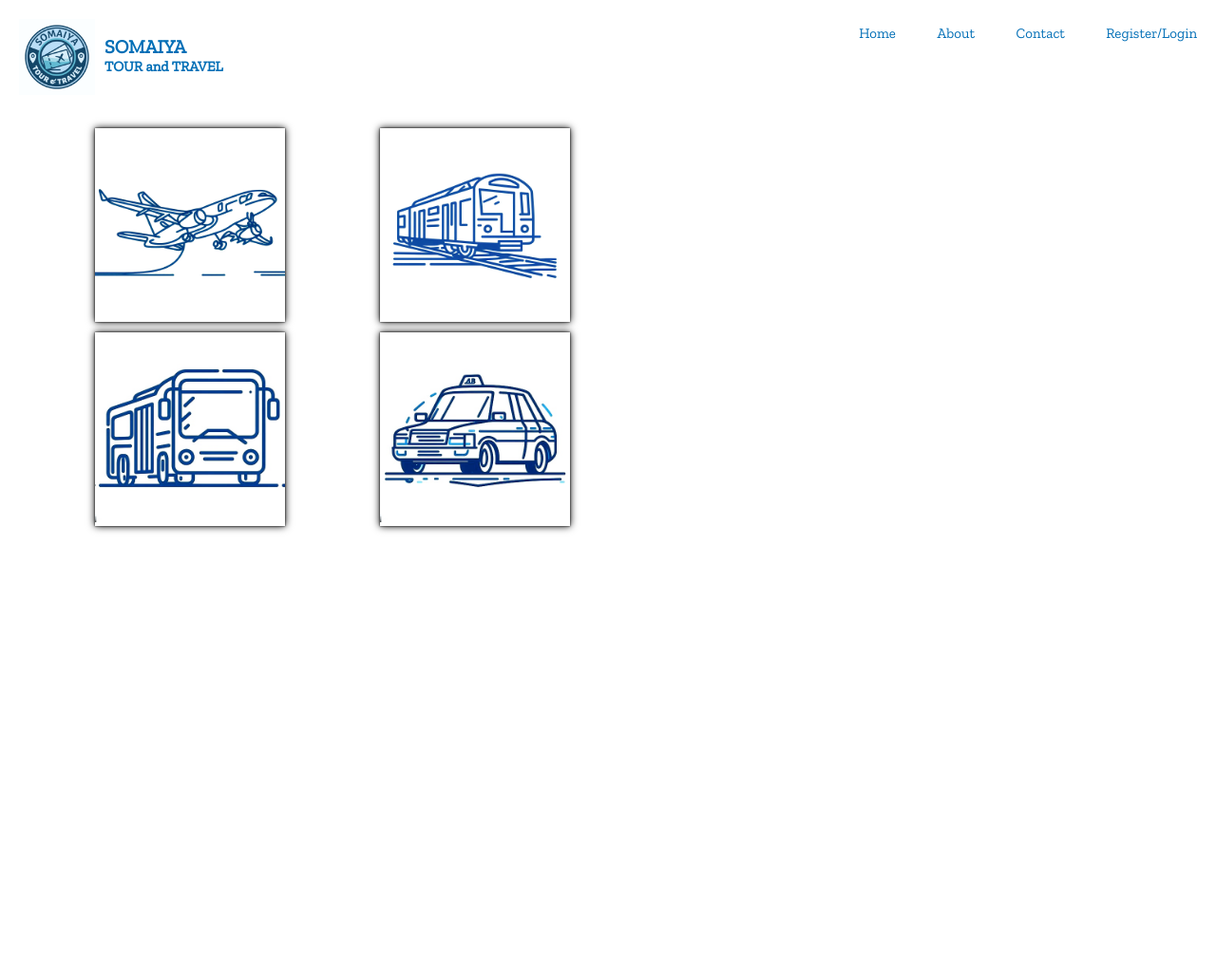
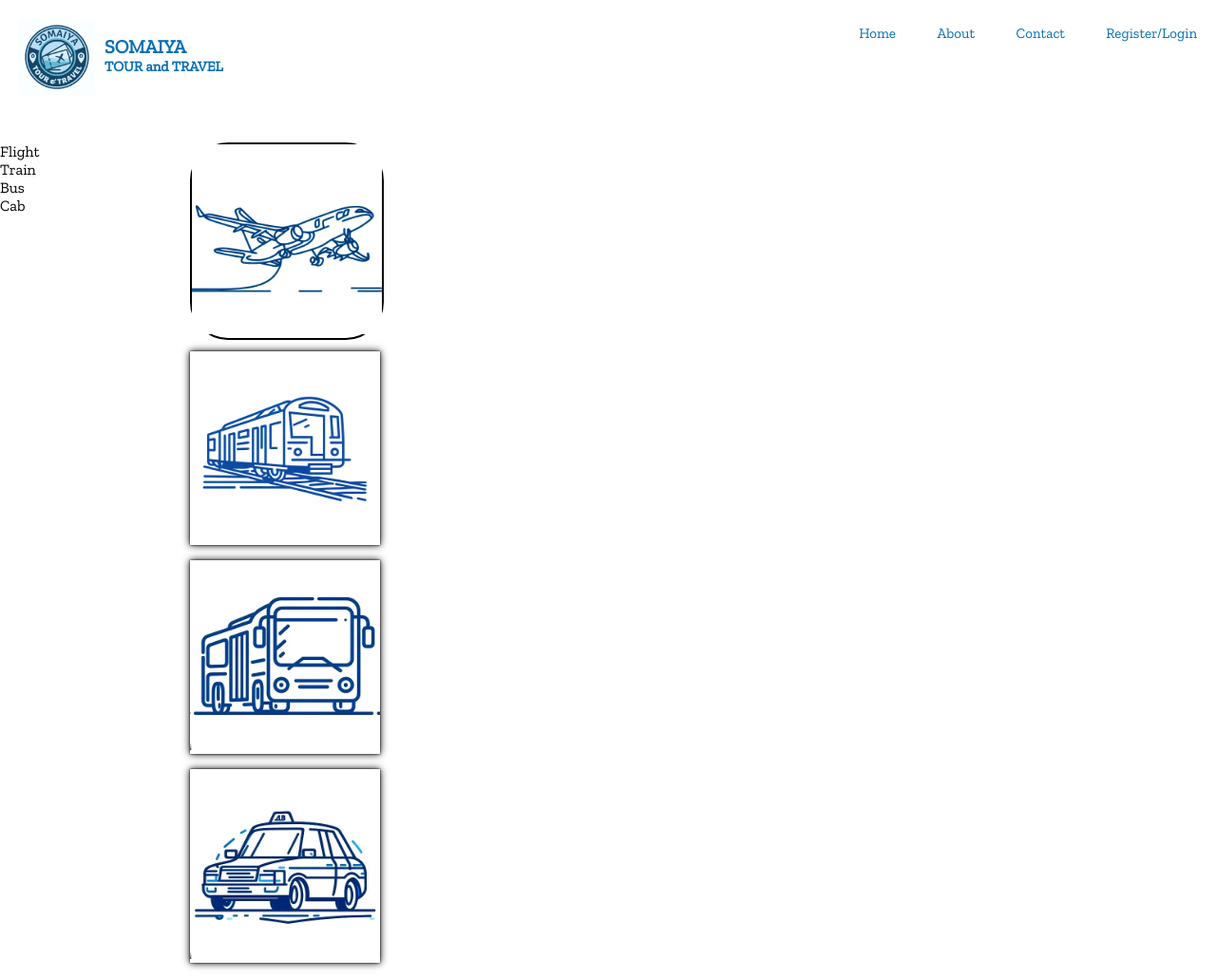
Before and after one commit to wtprojectttt/bookkaro, a PHP site: page /main.html in a window 1280 px wide. Shown: the whole page at 95% size. Before the commit the page ends 561 px from the top, so only its background shows below. Run offline with PHP 8.4, Linux system fonts and the light colour scheme.

Commit message:
yamete kudasai

```diff
--- a/main.css
+++ b/main.css
@@ -4,6 +4,11 @@
     font-family: 'Zilla Slab';
     margin: 0;
     padding: 0;
+}
+body{
+    /* background-color: rgb(91, 241, 247);     */
+    margin: 0;
+    padding: auto;
 }
 
 #tmain {
@@ -74,21 +79,31 @@
 
 }
 .navbar ul li a:hover{
-    color:rgb(135, 252, 246);
-    text-shadow: 0 0 2px rgb(135, 255, 249), 0 0 8px rgb(135, 255, 249);
+    color:rgb(1, 110, 182);
+    text-shadow: 0 0 2px rgb(1, 110, 182), 0 0 8px rgb(1, 110, 182);
     font-size: 18px;
 }
 
 .icon {
     position: absolute;
-    top: 100px;
+    height: 880px;
+    width: 100%;
+    top: 150px;
+    right: 0;
+
 }
-
+.tab{
+    position: absolute;
+    height: 100%;
+    width: 200px;
+}
 .plane{
     position: absolute;
-    top: 35px;
-    left: 100px;
-    box-shadow:  0 0 2px rgb(0, 0, 0), 0 0 8px rgb(0, 0, 0);;
+    top: 0px;
+    left: 200px;
+    /* box-shadow:  0 0 2px rgb(0, 0, 0), 0 0 8px rgb(0, 0, 0); */
+    border: solid 2px;
+    border-radius: 40px;
 }
 
 .over{
@@ -117,8 +132,8 @@
 }
 .train{
     position: absolute;
-    top: 35px;
-    left: 400px;
+    top: 220px;
+    left: 200px;
     box-shadow:  0 0 2px rgb(0, 0, 0), 0 0 8px rgb(0, 0, 0);
 }
 .train:hover .over{
@@ -128,8 +143,8 @@
 
 .bus{
     position: absolute;
-    top: 250px;
-    left: 100px;
+    top: 440px;
+    left: 200px;
     box-shadow:  0 0 2px rgb(0, 0, 0), 0 0 8px rgb(0, 0, 0);
 
 }
@@ -139,8 +154,8 @@
 }
 .cab{
     position: absolute;
-    left: 400px;
-    top: 250px;
+    left: 200px;
+    top: 660px;
     box-shadow:  0 0 2px rgb(0, 0, 0), 0 0 8px rgb(0, 0, 0);
 }
 .cab:hover .over{
--- a/main.html
+++ b/main.html
@@ -30,6 +30,14 @@
     </div>
     </header>
     <div class="icon">
+        <div class="tab">
+            <ul>
+                <li>Flight</li>
+                <li>Train</li>
+                <li>Bus</li>
+                <li>Cab</li>
+            </ul>
+        </div>
         <div class="plane">
             <img id="plane" src="plane.jpg" alt="plane" height="200px" width="200px">
             <div class="over">
```
